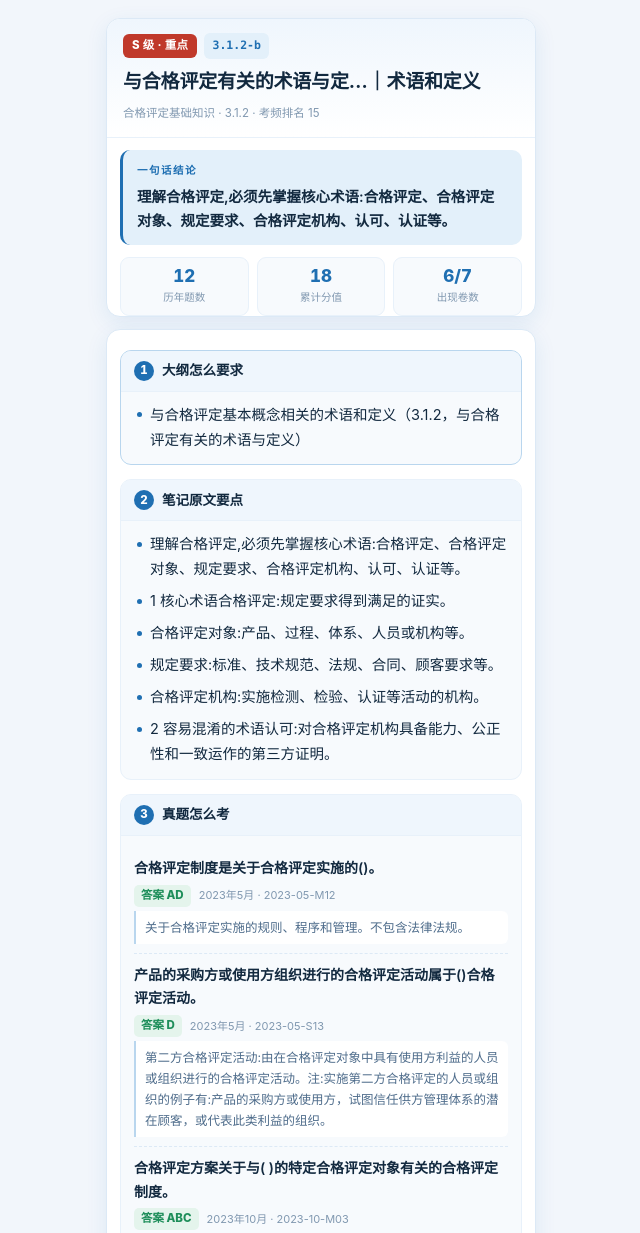
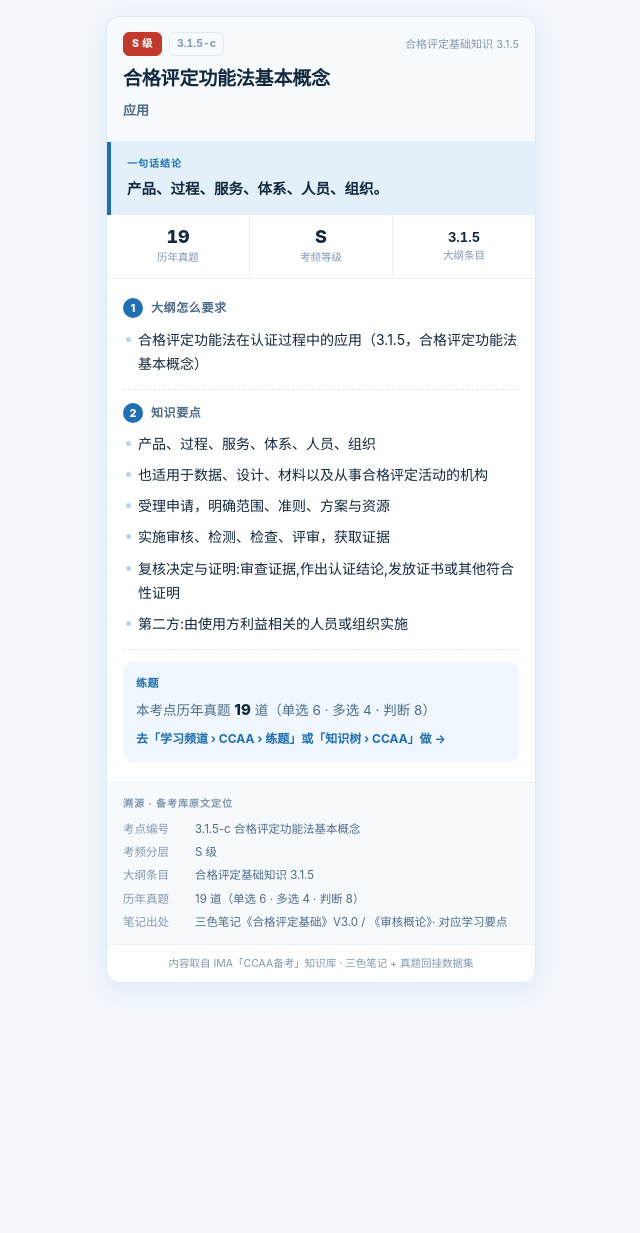
Before and after one commit to guang-917/guang-917.github.io, a plain HTML site: page cards/cc06.html in a window 1280 px wide. Shown: the top 1233 px of the page, without its empty margins (319-959 px from the left). After the commit the page ends 1035 px from the top, so only its background shows below. Drawn offline with Linux system fonts and the light colour scheme.

Commit message:
知识卡重绘: cc06

```diff
--- a/cards/cc06.html
+++ b/cards/cc06.html
@@ -1,9 +1,7 @@
 <!DOCTYPE html><html lang="zh-CN"><head><meta charset="utf-8">
 <meta name="viewport" content="width=device-width,initial-scale=1">
 <meta name="color-scheme" content="dark light">
-<title>与合格评定有关的术语与定…｜术语和定义</title><style>
-
-/* 主题随知识台：data-theme / 系统暗色 / ?t= */
+<title>合格评定功能法基本概念｜应用</title><style>*{box-sizing:border-box}
 :root{
   --bg:#F2F6FB; --card:#FFFFFF; --card-2:#F7FAFD; --card-3:#EFF6FD;
   --ink:#12293F; --ink-2:#4E6C8B; --ink-3:#8098B0;
@@ -11,6 +9,7 @@
   --accent:#1F6FB2; --accent-soft:#E3F0FA; --accent-line:#B9D6EE;
   --s:#C0392B; --s-soft:#FBEAE7;
   --ok:#1E8E5A; --ok-soft:#E4F4EC;
+  --gold:#B4862A; --gold-soft:#FAF1DF;
   --shadow:0 6px 22px rgba(20,98,172,.09);
 }
 html[data-theme="dark"]{
@@ -20,6 +19,7 @@ html[data-theme="dark"]{
   --accent:#6FB4EE; --accent-soft:#1B2E42; --accent-line:#2F5A80;
   --s:#F2765F; --s-soft:#3A211D;
   --ok:#4FC38A; --ok-soft:#16302A;
+  --gold:#D6AB5C; --gold-soft:#2E2718;
   --shadow:0 1px 2px rgba(0,0,0,.4), 0 10px 30px -14px rgba(0,0,0,.78);
 }
 @media (prefers-color-scheme: dark){
@@ -30,131 +30,99 @@ html[data-theme="dark"]{
     --accent:#6FB4EE; --accent-soft:#1B2E42; --accent-line:#2F5A80;
     --s:#F2765F; --s-soft:#3A211D;
     --ok:#4FC38A; --ok-soft:#16302A;
+    --gold:#D6AB5C; --gold-soft:#2E2718;
     --shadow:0 1px 2px rgba(0,0,0,.4), 0 10px 30px -14px rgba(0,0,0,.78);
   }
 }
 html,body{background:var(--bg)}
-body{margin:0;padding:18px 13px 40px;color:var(--ink);
+body{margin:0;padding:16px 13px 40px;color:var(--ink);
  font-family:-apple-system,"PingFang SC","Microsoft YaHei",sans-serif;
- font-size:15px;line-height:1.72;-webkit-text-size-adjust:100%}
+ font-size:15px;line-height:1.7;-webkit-text-size-adjust:100%}
 .wrap{max-width:430px;margin:0 auto}
+.card{background:var(--card);border:1px solid var(--line);border-radius:14px;
+ overflow:hidden;box-shadow:var(--shadow);margin-bottom:12px}
 
 /* ── 卡头 ── */
-.card{background:var(--card);border:1px solid var(--line);border-radius:14px;
- overflow:hidden;box-shadow:var(--shadow);margin-bottom:12px}
-.hd{padding:14px 16px 15px;background:linear-gradient(180deg,var(--card-3),var(--card));
- border-bottom:1px solid var(--line-2)}
-.row{display:flex;align-items:center;gap:7px;flex-wrap:wrap;margin-bottom:10px}
-.lv{font-size:11.5px;font-weight:800;letter-spacing:.03em;padding:3px 9px;border-radius:6px;line-height:1.5}
-.lv-s{background:var(--s);color:#fff}
-.lv-a{background:var(--accent-soft);color:var(--accent);border:1px solid var(--accent-line)}
-.lv-b,.lv-c,.lv-n{background:var(--card-2);color:var(--ink-2);border:1px solid var(--line)}
-.code{font-size:11.5px;font-weight:700;color:var(--accent);background:var(--accent-soft);
- padding:3px 8px;border-radius:6px;font-family:ui-monospace,Menlo,monospace}
-.hd h1{margin:0;font-size:19px;font-weight:700;line-height:1.42;letter-spacing:-.01em}
-.hd .meta1{margin:8px 0 0;font-size:11.5px;color:var(--ink-3);line-height:1.6}
+.hd{padding:15px 16px 13px;background:var(--card-2);border-bottom:1px solid var(--line-2)}
+.hrow{display:flex;align-items:center;gap:7px;margin-bottom:9px;flex-wrap:wrap}
+.lv{font-size:10.5px;font-weight:800;padding:2px 8px;border-radius:6px;letter-spacing:.4px;border:1px solid}
+.lv-s{background:var(--s);border-color:var(--s);color:#fff}
+.lv-a{color:var(--accent);border-color:var(--accent-line);background:var(--accent-soft)}
+.lv-b,.lv-c,.lv-n{color:var(--ink-3);border-color:var(--line);background:transparent}
+.code{font-size:10.5px;font-weight:700;color:var(--ink-3);border:1px solid var(--line);border-radius:6px;padding:2px 7px;font-variant-numeric:tabular-nums}
+.part{font-size:11px;color:var(--ink-3);margin-left:auto}
+h1{margin:0 0 8px;font-size:19px;font-weight:800;line-height:1.45;letter-spacing:-.2px}
+.sub1{margin:0 0 7px;font-size:13px;font-weight:600;color:var(--ink-2);line-height:1.6}
+.meta1{margin:0;font-size:11.5px;color:var(--ink-3)}
 
 /* ── 一句话结论 ── */
-.tldr{margin:12px 13px 0;padding:12px 14px;background:var(--accent-soft);
- border-radius:10px;border-left:3px solid var(--accent)}
-.tldr .lb{font-size:10.5px;font-weight:700;letter-spacing:.14em;color:var(--accent);
- margin-bottom:5px}
-.tldr .tx{font-size:14.5px;line-height:1.66;color:var(--ink);font-weight:600}
-.tldr .tx b{font-weight:800;color:var(--accent)}
+.tldr{padding:13px 16px;background:var(--accent-soft);border-left:4px solid var(--accent)}
+.tldr .lb{font-size:10px;font-weight:800;color:var(--accent);letter-spacing:1px;margin-bottom:5px}
+.tldr .tx{font-size:14.5px;line-height:1.7;font-weight:600}
 
-/* ── 数据条 ── */
-.stats{display:flex;gap:8px;margin:12px 13px 0}
-.stat{flex:1;background:var(--card-2);border:1px solid var(--line-2);border-radius:9px;
- padding:8px 6px;text-align:center}
-.stat .n{font-size:17px;font-weight:800;color:var(--accent);line-height:1.25;
- font-variant-numeric:tabular-nums}
-.stat .l{font-size:10.5px;color:var(--ink-3);margin-top:1px}
+/* ── 考情条 ── */
+.stats{display:flex;padding:0;border-bottom:1px solid var(--line-2)}
+.stat{flex:1;text-align:center;padding:11px 4px;border-right:1px solid var(--line-2)}
+.stat:last-child{border-right:0}
+.stat .n{font-size:18px;font-weight:800;line-height:1.2;font-variant-numeric:tabular-nums}
+.stat .l{font-size:10.5px;color:var(--ink-3);margin-top:2px}
 
 /* ── 正文分区 ── */
-.bd{padding:6px 13px 14px}
-.blk{margin:14px 0 0;background:var(--card-2);border-radius:11px;
- border:1px solid var(--line-2);overflow:hidden}
-.blk.key{border-color:var(--accent-line)}
-.bh{display:flex;align-items:center;gap:8px;padding:10px 13px;background:var(--card-3);
- border-bottom:1px solid var(--line-2)}
-.bh .no{flex:none;width:20px;height:20px;border-radius:50%;background:var(--accent);
- color:#fff;font-size:11.5px;font-weight:800;display:flex;align-items:center;
- justify-content:center;font-variant-numeric:tabular-nums}
-.bh .tt{font-size:13.5px;font-weight:700;color:var(--ink);line-height:1.45}
-.bb{padding:11px 13px 12px}
-.bb p{margin:0 0 8px;font-size:14.5px;line-height:1.74;color:var(--ink)}
-.bb p:last-child{margin-bottom:0}
-/* 要点符号列表 */
-ul.pts{margin:0;padding:0;list-style:none}
-ul.pts li{position:relative;padding-left:16px;margin:0 0 7px;font-size:14.5px;line-height:1.72}
-ul.pts li:last-child{margin-bottom:0}
-ul.pts li::before{content:"";position:absolute;left:3px;top:.66em;width:5px;height:5px;
- border-radius:50%;background:var(--accent)}
-ul.pts li.err::before{background:var(--s);border-radius:1px;transform:rotate(45deg)}
-/* 流程链 */
-.flow{display:flex;align-items:stretch;gap:0;margin:2px 0 4px;flex-wrap:nowrap}
-.flow .st{flex:1;min-width:0;background:var(--card);border:1px solid var(--accent-line);
- border-radius:8px;padding:7px 4px;text-align:center}
-.flow .st .n{font-size:12.5px;font-weight:800;color:var(--accent);line-height:1.35}
-.flow .st .d{font-size:10.5px;color:var(--ink-3);margin-top:1px;line-height:1.4}
-.flow .ar{flex:none;width:14px;display:flex;align-items:center;justify-content:center;
- color:var(--accent);font-size:13px}
-.flow .st.opt{border-style:dashed;background:transparent}
-/* 行内强调 */
-b.hl{color:var(--accent);font-weight:700;background:var(--accent-soft);
- padding:0 3px;border-radius:4px}
-b.err{color:var(--s);font-weight:700;background:var(--s-soft);padding:0 3px;border-radius:4px}
-/* 引用出处 */
-.src{display:block;margin-top:8px;font-size:11.5px;color:var(--ink-3);
- border-top:1px dashed var(--line);padding-top:7px;line-height:1.6}
+.bd{padding:6px 16px 16px}
+.blk{padding:13px 0;border-bottom:1px dashed var(--line)}
+.blk:last-child{border-bottom:0}
+.bh{display:flex;align-items:center;gap:8px;margin-bottom:9px}
+.bh .no{width:20px;height:20px;border-radius:50%;background:var(--accent);color:#fff;
+ font-size:11px;font-weight:800;display:flex;align-items:center;justify-content:center;flex:0 0 auto}
+.bh .tt{font-size:12px;font-weight:800;letter-spacing:.6px;color:var(--ink-2)}
+.pts{margin:0;padding:0;list-style:none}
+.pts li{position:relative;padding-left:15px;margin-bottom:7px;font-size:14px;line-height:1.72;color:var(--ink)}
+.pts li:last-child{margin-bottom:0}
+.pts li:before{content:"";position:absolute;left:3px;top:9px;width:5px;height:5px;border-radius:50%;background:var(--accent-line)}
+.pts li b{color:var(--accent);font-weight:800}
+.errs{margin:0;padding:0;list-style:none}
+.errs li{position:relative;padding:9px 11px 9px 30px;background:var(--s-soft);border-radius:9px;
+ font-size:13.5px;line-height:1.65;margin-bottom:7px;color:var(--ink)}
+.errs li:last-child{margin-bottom:0}
+.errs .bx{position:absolute;left:11px;top:12px;width:12px;height:12px;border-radius:3px;background:var(--s);opacity:.9}
+.errs .bx:after{content:"!";position:absolute;inset:0;color:#fff;font-size:9px;font-weight:800;text-align:center;line-height:12px}
 
-/* ── 易错清单 ── */
-.errs{padding:0}
-.errs li{list-style:none;display:flex;gap:8px;padding:8px 0;border-bottom:1px dashed var(--line)}
-.errs li:last-child{border-bottom:0}
-.errs .bx{flex:none;width:15px;height:15px;border:1.5px solid var(--s);border-radius:4px;
- margin-top:4px;opacity:.65}
-.errs .ct{font-size:14px;line-height:1.68}
-
-/* ── 速记 ── */
-.mn{margin:14px 0 0;border-radius:11px;background:var(--accent-soft);
- border-left:3px solid var(--accent);padding:12px 14px}
-.mn .lb{font-size:10.5px;font-weight:700;letter-spacing:.14em;color:var(--accent);margin-bottom:5px}
-.mn .tx{font-size:14.5px;line-height:1.7;font-weight:600}
+/* ── 练题指向 ── */
+.quiz{background:var(--card-3);border-radius:11px;padding:12px 13px;margin:12px 0 4px;border:0}
+.quiz .qh{font-size:11px;font-weight:800;color:var(--accent);letter-spacing:.6px;margin-bottom:6px}
+.quiz .ql{font-size:13.5px;color:var(--ink-2);line-height:1.65}
+.quiz .ql b{color:var(--ink);font-weight:800;font-size:15px}
+.quiz .qg{font-size:12px;color:var(--accent);font-weight:700;margin-top:6px}
 
 /* ── 溯源 ── */
-.meta{margin:14px 0 0;background:var(--card);border:1px solid var(--line);border-radius:11px;
- padding:12px 14px}
-.meta .mh{font-size:10.5px;font-weight:700;letter-spacing:.14em;color:var(--ink-3);margin-bottom:7px}
-.mi{display:flex;font-size:12px;line-height:1.8;padding:2px 0}
-.mk{color:var(--ink-3);width:62px;flex:none}
-.mv{color:var(--ink-2);flex:1;word-break:break-word}
-.fn{text-align:center;font-size:11px;color:var(--ink-3);margin-top:14px;line-height:1.7}
-
-.qa{padding:9px 0;border-bottom:1px dashed var(--line)}
-.qa:last-child{border-bottom:0;padding-bottom:0}
-.qa .qs{font-size:14px;line-height:1.7;font-weight:600}
-.qmeta2{display:flex;gap:8px;align-items:center;margin:5px 0 4px;flex-wrap:wrap}
-.qans{font-size:11.5px;font-weight:800;color:var(--ok);background:var(--ok-soft);
- padding:1px 7px;border-radius:5px}
-.qsrc{font-size:11px;color:var(--ink-3)}
-.qana{font-size:12.5px;line-height:1.68;color:var(--ink-2);
- background:var(--card);border-left:2px solid var(--accent-line);padding:6px 9px;border-radius:0 6px 6px 0}
+.meta{padding:12px 16px;background:var(--card-2);border-top:1px solid var(--line-2)}
+.mh{font-size:10px;font-weight:800;color:var(--ink-3);letter-spacing:1px;margin-bottom:8px}
+.mi{display:flex;gap:10px;font-size:11.5px;margin-bottom:5px;line-height:1.6}
+.mi:last-child{margin-bottom:0}
+.mk{color:var(--ink-3);flex:0 0 62px}
+.mv{color:var(--ink-2);flex:1;min-width:0;word-break:break-word}
+.fn{padding:10px 16px;font-size:10.5px;color:var(--ink-3);text-align:center;border-top:1px solid var(--line-2)}
 </style></head><body>
 <script>(function(){try{var q=(location.search.match(/[?&]t=(dark|light)/)||[])[1];var t=q||localStorage.getItem("kb_theme");if(t==="dark"||t==="light"){document.documentElement.setAttribute("data-theme",t);}}catch(e){}})();</script>
 <div class="wrap">
-<div class="card">
-<div class="hd">
-  <div class="row"><span class="lv lv-s">S 级 · 重点</span><span class="code">3.1.2-b</span></div>
-  <h1>与合格评定有关的术语与定…｜术语和定义</h1>
-  <p class="meta1">合格评定基础知识 · 3.1.2 · 考频排名 15</p>
+<div class="card"><div class="hd">
+<div class="hrow"><span class="lv lv-s">S 级</span><span class="code">3.1.5-c</span><span class="part">合格评定基础知识 3.1.5</span></div>
+<h1>合格评定功能法基本概念</h1>
+<p class="sub1">应用</p>
 </div>
-<div class="tldr"><div class="lb">一句话结论</div><div class="tx">理解合格评定,必须先掌握核心术语:合格评定、合格评定对象、规定要求、合格评定机构、认可、认证等。</div></div>
-<div class="stats"><div class="stat"><div class="n">12</div><div class="l">历年题数</div></div><div class="stat"><div class="n">18</div><div class="l">累计分值</div></div><div class="stat"><div class="n">6/7</div><div class="l">出现卷数</div></div></div>
+<div class="tldr"><div class="lb">一句话结论</div><div class="tx">产品、过程、服务、体系、人员、组织。</div></div>
+<div class="stats"><div class="stat"><div class="n">19</div><div class="l">历年真题</div></div><div class="stat"><div class="n">S</div><div class="l">考频等级</div></div><div class="stat"><div class="n" style="font-size:13px;font-weight:700;padding-top:4px">3.1.5</div><div class="l">大纲条目</div></div></div>
+<div class="bd">
+<div class="blk"><div class="bh"><span class="no">1</span><span class="tt">大纲怎么要求</span></div><ul class="pts"><li>合格评定功能法在认证过程中的应用（3.1.5，合格评定功能法基本概念）</li></ul></div>
+<div class="blk"><div class="bh"><span class="no">2</span><span class="tt">知识要点</span></div><ul class="pts"><li>产品、过程、服务、体系、人员、组织</li><li>也适用于数据、设计、材料以及从事合格评定活动的机构</li><li>受理申请，明确范围、准则、方案与资源</li><li>实施审核、检测、检查、评审，获取证据</li><li>复核决定与证明:审查证据,作出认证结论,发放证书或其他符合性证明</li><li>第二方:由使用方利益相关的人员或组织实施</li></ul></div>
+<div class="quiz"><div class="qh">练题</div><div class="ql">本考点历年真题 <b>19</b> 道（单选 6 · 多选 4 · 判断 8）</div><div class="qg">去「学习频道 › CCAA › 练题」或「知识树 › CCAA」做 →</div></div>
 </div>
-<div class="card"><div class="bd">
-<div class="blk key"><div class="bh"><span class="no">1</span><span class="tt">大纲怎么要求</span></div><div class="bb"><ul class="pts"><li>与合格评定基本概念相关的术语和定义（3.1.2，与合格评定有关的术语与定义）</li></ul></div></div><div class="blk"><div class="bh"><span class="no">2</span><span class="tt">笔记原文要点</span></div><div class="bb"><ul class="pts"><li>理解合格评定,必须先掌握核心术语:合格评定、合格评定对象、规定要求、合格评定机构、认可、认证等。</li><li>1 核心术语合格评定:规定要求得到满足的证实。</li><li>合格评定对象:产品、过程、体系、人员或机构等。</li><li>规定要求:标准、技术规范、法规、合同、顾客要求等。</li><li>合格评定机构:实施检测、检验、认证等活动的机构。</li><li>2 容易混淆的术语认可:对合格评定机构具备能力、公正性和一致运作的第三方证明。</li></ul></div></div><div class="blk"><div class="bh"><span class="no">3</span><span class="tt">真题怎么考</span></div><div class="bb"><div class="qa"><div class="qs">合格评定制度是关于合格评定实施的()。</div><div class="qmeta2"><span class="qans">答案 AD</span><span class="qsrc">2023年5月 · 2023-05-M12</span></div><div class="qana">关于合格评定实施的规则、程序和管理。不包含法律法规。</div></div><div class="qa"><div class="qs">产品的采购方或使用方组织进行的合格评定活动属于()合格评定活动。</div><div class="qmeta2"><span class="qans">答案 D</span><span class="qsrc">2023年5月 · 2023-05-S13</span></div><div class="qana">第二方合格评定活动:由在合格评定对象中具有使用方利益的人员或组织进行的合格评定活动。注:实施第二方合格评定的人员或组织的例子有:产品的采购方或使用方，试图信任供方管理体系的潜在顾客，或代表此类利益的组织。</div></div><div class="qa"><div class="qs">合格评定方案关于与( )的特定合格评定对象有关的合格评定制度。</div><div class="qmeta2"><span class="qans">答案 ABC</span><span class="qsrc">2023年10月 · 2023-10-M03</span></div><div class="qana">《合格评定基础》P17合格评定方案定义:与适用相同的规定要求、具体规则与程序的特定的合格评定对象有关的合格评定制度。</div></div></div></div>
-<div class="meta"><div class="mh">溯源 · 备考库原文定位</div><div class="mi"><span class="mk">考点编号</span><span class="mv">3.1.2-b</span></div><div class="mi"><span class="mk">考频分层</span><span class="mv">S 级（排名 15）</span></div><div class="mi"><span class="mk">大纲条目</span><span class="mv">3.1.2 与合格评定有关的术语与定义</span></div><div class="mi"><span class="mk">题型构成</span><span class="mv">单选6·多选6·判断0·问答0</span></div><div class="mi"><span class="mk">笔记出处</span><span class="mv">三色笔记《合格评定基础》V3.0 · 对应学习要点</span></div></div>
+<div class="meta"><div class="mh">溯源 · 备考库原文定位</div>
+<div class="mi"><span class="mk">考点编号</span><span class="mv">3.1.5-c 合格评定功能法基本概念</span></div>
+<div class="mi"><span class="mk">考频分层</span><span class="mv">S 级</span></div>
+<div class="mi"><span class="mk">大纲条目</span><span class="mv">合格评定基础知识 3.1.5</span></div>
+<div class="mi"><span class="mk">历年真题</span><span class="mv">19 道（单选 6 · 多选 4 · 判断 8）</span></div>
+<div class="mi"><span class="mk">笔记出处</span><span class="mv">三色笔记《合格评定基础》V3.0 / 《审核概论》· 对应学习要点</span></div>
+</div>
 <div class="fn">内容取自 IMA「CCAA备考」知识库 · 三色笔记 + 真题回挂数据集</div>
-</div></div>
-</div></body></html>
+</div></div></body></html>
```
